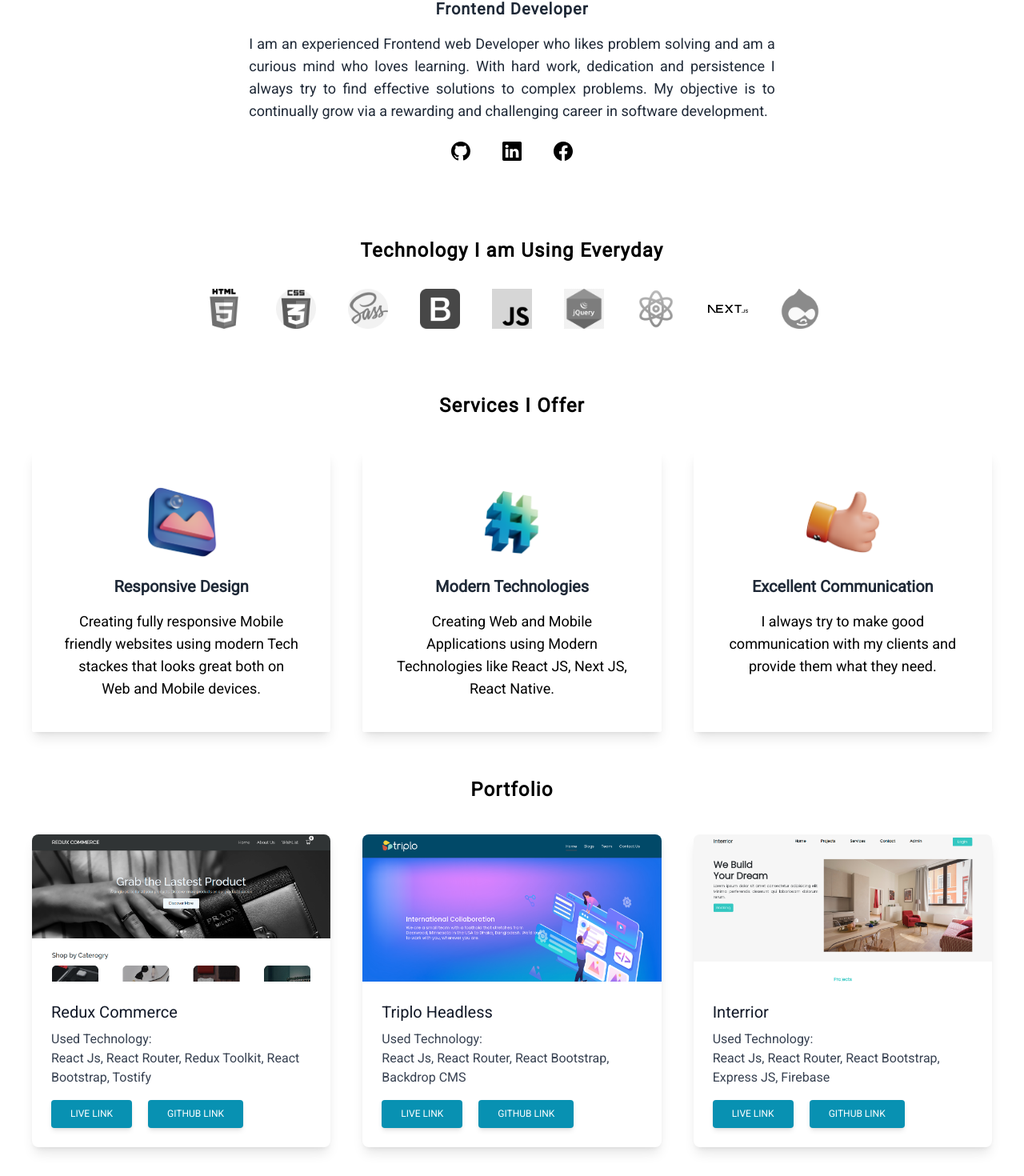
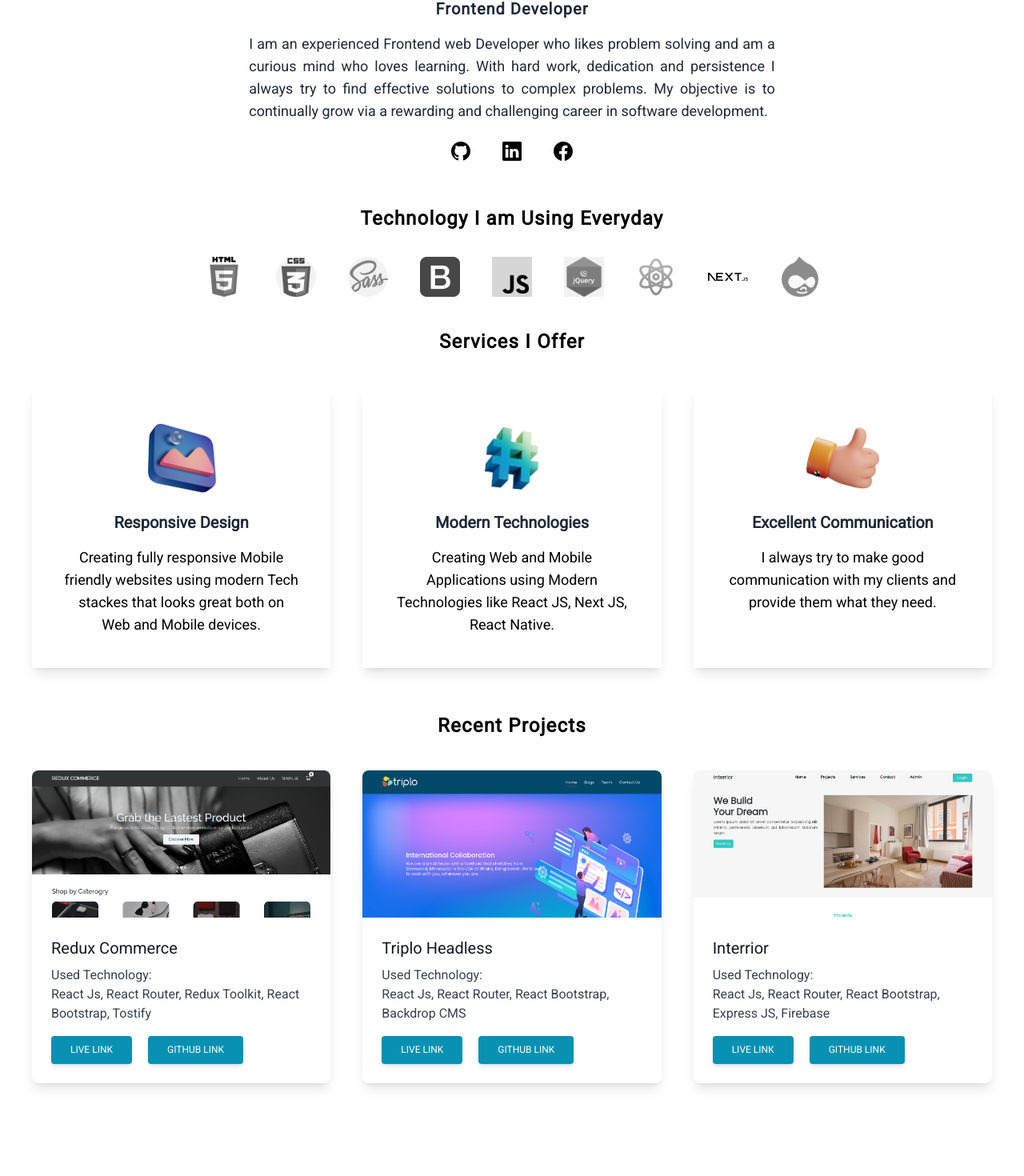
Before and after one commit to sudipto68/Next-Portfolio, a Next.js app: page / in a window 1280 px wide. Shown: the part 369-1839 px from the top of the page at 80% size. After the commit the page ends 1763 px from the top, so only its background shows below. Built offline with nearby package versions, Linux system fonts and the light colour scheme.

Commit message:
Darkmode added

```diff
--- a/components/Nav/nav.js
+++ b/components/Nav/nav.js
@@ -1,17 +1,27 @@
+import Link from "next/link";
 import React from "react";
 import { BsFillMoonFill } from "react-icons/bs";
 
-const Nav = () => {
+const Nav = ({ handleClick }) => {
   return (
     <>
       <section>
         <nav className=" py-10 mb-12 flex justify-between">
-          <h1 className="text-xl font-burtons uppercase tracking-widest">
+          <Link
+            href="/"
+            className="text-xl font-burtons uppercase tracking-widest"
+          >
             Sudipto
-          </h1>
+          </Link>
           <ul className="flex items-center">
             <li>
-              <BsFillMoonFill className=" cursor-pointer text-2xl" />
+              <BsFillMoonFill
+                onClick={(e) => {
+                  e.preventDefault();
+                  handleClick();
+                }}
+                className=" cursor-pointer text-2xl"
+              />
             </li>
             <li>
               <a
--- a/components/Portfolio/Portfolio.js
+++ b/components/Portfolio/Portfolio.js
@@ -40,9 +40,9 @@ const Portfolio = () => {
     <>
       <section>
         <h2 className="text-xl md:text-2xl text-center font-bold tracking-wider">
-          Portfolio
+          Recent Projects
         </h2>
-        <div className="my-8 md:my-10 md:grid md:grid-cols-2 lg:grid-cols-3 gap-10">
+        <div className="py-8 md:py-10 md:grid md:grid-cols-2 lg:grid-cols-3 gap-10">
           {portfolioList.map((item, index) => (
             <div className="flex justify-center mt-8 md:mt-0" key={item.id}>
               <div className="rounded-lg shadow-lg bg-white max-w-sm">
--- a/components/Tech/tech.js
+++ b/components/Tech/tech.js
@@ -60,7 +60,7 @@ const Tech = () => {
   ];
   return (
     <>
-      <section className="text-center my-8 md:my-20">
+      <section className="text-center my-8 md:my-10">
         <h2 className="text-xl md:text-2xl font-bold tracking-wider">
           Technology I am Using Everyday
         </h2>
--- a/pages/index.js
+++ b/pages/index.js
@@ -4,10 +4,15 @@ import Intro from "../components/Intro/intro.js";
 import Tech from "../components/Tech/tech.js";
 import Service from "../components/Services/service.js";
 import Portfolio from "../components/Portfolio/Portfolio.js";
+import { useState } from "react";
 
 export default function Home() {
+  const [darkMode, setDarkMode] = useState(false);
+  const handleClick = () => {
+    setDarkMode(!darkMode);
+  };
   return (
-    <>
+    <div className={darkMode ? "dark" : ""}>
       <Head>
         <title>Sudipto Portfolio</title>
         <meta name="description" content="Generated by create next app" />
@@ -16,13 +21,13 @@ export default function Home() {
         <link rel="preconnect" href="https://fonts.gstatic.com" crossorigin />
         <link rel="icon" href="/favicon.ico" />
       </Head>
-      <main className=" bg-white px-10">
-        <Nav />
+      <main className="bg-white px-10 dark:bg-gray-900">
+        <Nav handleClick={handleClick} />
         <Intro />
         <Tech />
         <Service />
         <Portfolio />
       </main>
-    </>
+    </div>
   );
 }
--- a/styles/dist.css
+++ b/styles/dist.css
@@ -522,19 +522,14 @@ video {
   margin-right: auto;
 }
 
+.my-10 {
+  margin-top: 2.5rem;
+  margin-bottom: 2.5rem;
+}
+
 .my-8 {
   margin-top: 2rem;
   margin-bottom: 2rem;
-}
-
-.my-3 {
-  margin-top: 0.75rem;
-  margin-bottom: 0.75rem;
-}
-
-.my-10 {
-  margin-top: 2.5rem;
-  margin-bottom: 2.5rem;
 }
 
 .mb-12 {
@@ -549,12 +544,12 @@ video {
   margin-top: 2rem;
 }
 
+.mb-2 {
+  margin-bottom: 0.5rem;
+}
+
 .mb-4 {
   margin-bottom: 1rem;
-}
-
-.mb-2 {
-  margin-bottom: 0.5rem;
 }
 
 .inline-block {
@@ -601,20 +596,12 @@ video {
   gap: 2.5rem;
 }
 
-.gap-3 {
-  gap: 0.75rem;
-}
-
 .gap-5 {
   gap: 1.25rem;
 }
 
 .rounded-md {
   border-radius: 0.375rem;
-}
-
-.rounded-sm {
-  border-radius: 0.125rem;
 }
 
 .rounded-lg {
@@ -625,6 +612,10 @@ video {
   border-radius: 0.25rem;
 }
 
+.rounded-sm {
+  border-radius: 0.125rem;
+}
+
 .rounded-t-lg {
   border-top-left-radius: 0.5rem;
   border-top-right-radius: 0.5rem;
@@ -633,16 +624,6 @@ video {
 .bg-white {
   --tw-bg-opacity: 1;
   background-color: rgb(255 255 255 / var(--tw-bg-opacity));
-}
-
-.bg-cyan-500 {
-  --tw-bg-opacity: 1;
-  background-color: rgb(6 182 212 / var(--tw-bg-opacity));
-}
-
-.bg-blue-600 {
-  --tw-bg-opacity: 1;
-  background-color: rgb(37 99 235 / var(--tw-bg-opacity));
 }
 
 .bg-cyan-600 {
@@ -664,12 +645,12 @@ video {
   --tw-gradient-to: #14b8a6;
 }
 
+.p-6 {
+  padding: 1.5rem;
+}
+
 .p-10 {
   padding: 2.5rem;
-}
-
-.p-6 {
-  padding: 1.5rem;
 }
 
 .px-10 {
@@ -697,9 +678,9 @@ video {
   padding-right: 1rem;
 }
 
-.py-3 {
-  padding-top: 0.75rem;
-  padding-bottom: 0.75rem;
+.py-8 {
+  padding-top: 2rem;
+  padding-bottom: 2rem;
 }
 
 .px-6 {
@@ -845,10 +826,6 @@ video {
   transition-delay: 100ms;
 }
 
-.duration-300 {
-  transition-duration: 300ms;
-}
-
 .duration-150 {
   transition-duration: 150ms;
 }
@@ -891,21 +868,10 @@ a {
   src: url("../public/Burtons.otf");
 }
 
-.hover\:scale-105:hover {
-  --tw-scale-x: 1.05;
-  --tw-scale-y: 1.05;
-  transform: translate(var(--tw-translate-x), var(--tw-translate-y)) rotate(var(--tw-rotate)) skewX(var(--tw-skew-x)) skewY(var(--tw-skew-y)) scaleX(var(--tw-scale-x)) scaleY(var(--tw-scale-y));
-}
-
 .hover\:scale-110:hover {
   --tw-scale-x: 1.1;
   --tw-scale-y: 1.1;
   transform: translate(var(--tw-translate-x), var(--tw-translate-y)) rotate(var(--tw-rotate)) skewX(var(--tw-skew-x)) skewY(var(--tw-skew-y)) scaleX(var(--tw-scale-x)) scaleY(var(--tw-scale-y));
-}
-
-.hover\:bg-blue-700:hover {
-  --tw-bg-opacity: 1;
-  background-color: rgb(29 78 216 / var(--tw-bg-opacity));
 }
 
 .hover\:bg-cyan-700:hover {
@@ -957,15 +923,15 @@ a {
   box-shadow: var(--tw-ring-offset-shadow, 0 0 #0000), var(--tw-ring-shadow, 0 0 #0000), var(--tw-shadow);
 }
 
+.dark .dark\:bg-gray-900 {
+  --tw-bg-opacity: 1;
+  background-color: rgb(17 24 39 / var(--tw-bg-opacity));
+}
+
 @media (min-width: 768px) {
   .md\:my-10 {
     margin-top: 2.5rem;
     margin-bottom: 2.5rem;
-  }
-
-  .md\:my-20 {
-    margin-top: 5rem;
-    margin-bottom: 5rem;
   }
 
   .md\:mt-0 {
@@ -978,6 +944,11 @@ a {
 
   .md\:grid-cols-2 {
     grid-template-columns: repeat(2, minmax(0, 1fr));
+  }
+
+  .md\:py-10 {
+    padding-top: 2.5rem;
+    padding-bottom: 2.5rem;
   }
 
   .md\:text-lg {
--- a/tailwind.config.js
+++ b/tailwind.config.js
@@ -1,5 +1,6 @@
 /** @type {import('tailwindcss').Config} */
 module.exports = {
+  darkMode: "class",
   content: [
     "./app/**/*.{js,ts,jsx,tsx}",
     "./pages/**/*.{js,ts,jsx,tsx}",
```
